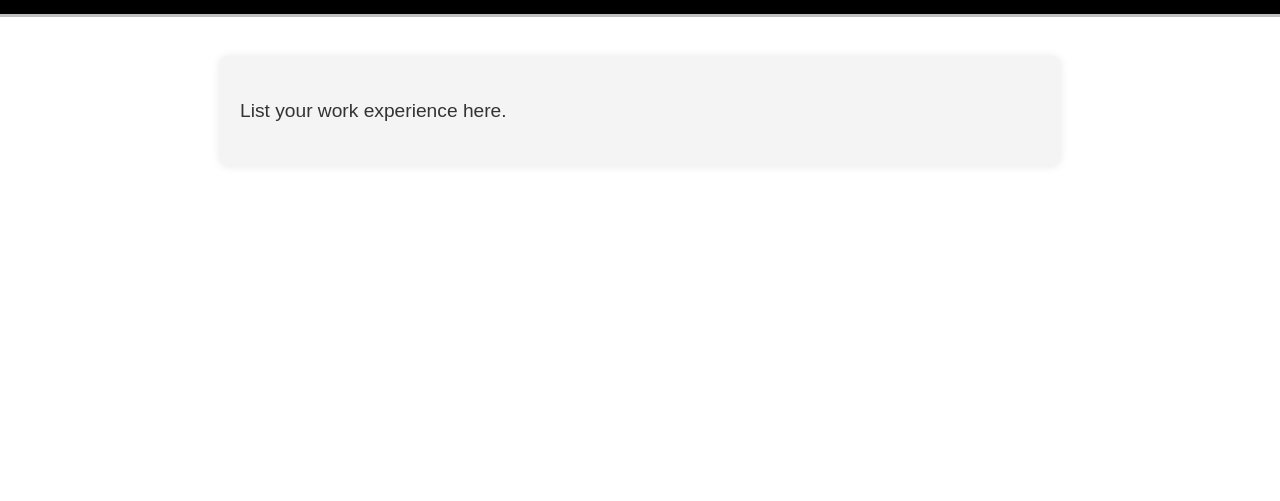
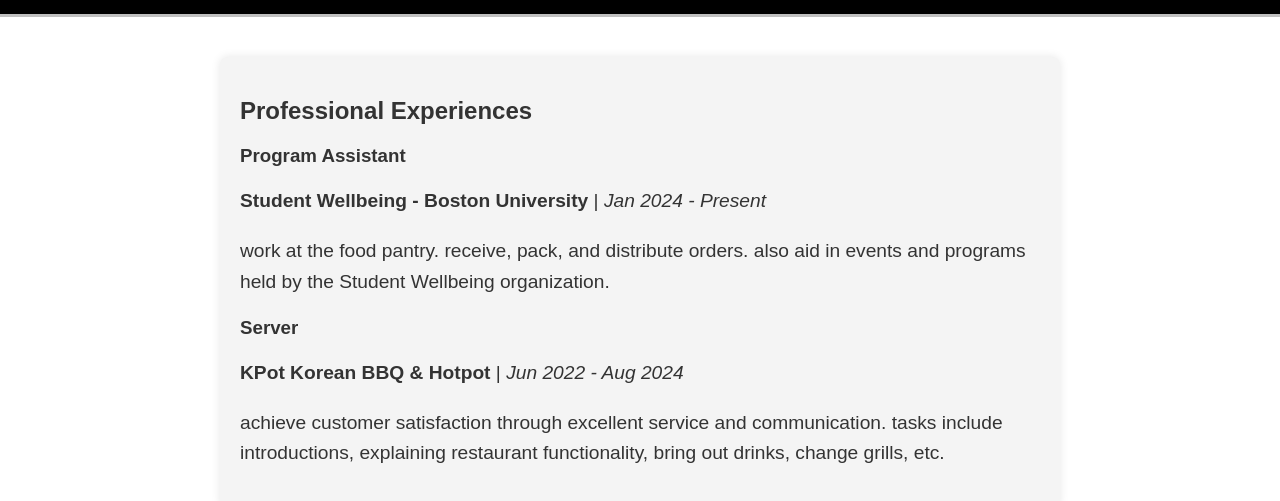
Before and after one commit to jgl0221/jgl0221.github.io, a plain HTML site: page work-experience.html in a window 1280 px wide. Shown: the part 73-574 px from the top of the page. Drawn offline with Linux system fonts and the light colour scheme.

Commit message:
my website files

```diff
--- a/work-experience.html
+++ b/work-experience.html
@@ -17,7 +17,25 @@
         </nav>
     </header>
     <section>
-        <p>List your work experience here.</p>
+        <h2>Professional Experiences</h2>
+
+        <!-- Experience 1 -->
+        <div class="experience">
+            <h3>Program Assistant</h3>
+            <p><strong>Student Wellbeing - Boston University</strong> | <em>Jan 2024 - Present</em></p>
+            <p>work at the food pantry. receive, pack, and distribute orders.
+            also aid in events and programs held by the Student Wellbeing organization.
+            </p>
+        </div>
+
+        <!-- Experience 2 -->
+        <div class="experience">
+            <h3>Server</h3>
+            <p><strong>KPot Korean BBQ & Hotpot</strong> | <em>Jun 2022 - Aug 2024</em></p>
+            <p>achieve customer satisfaction through excellent service and communication.
+            tasks include introductions, explaining restaurant functionality, bring out drinks, change grills, etc.
+            </p>
+        </div>
     </section>
 </body>
 </html>
```
Also changed, not shown: assignments.html (+2 -2 lines), index.html (+1 -1 lines).
